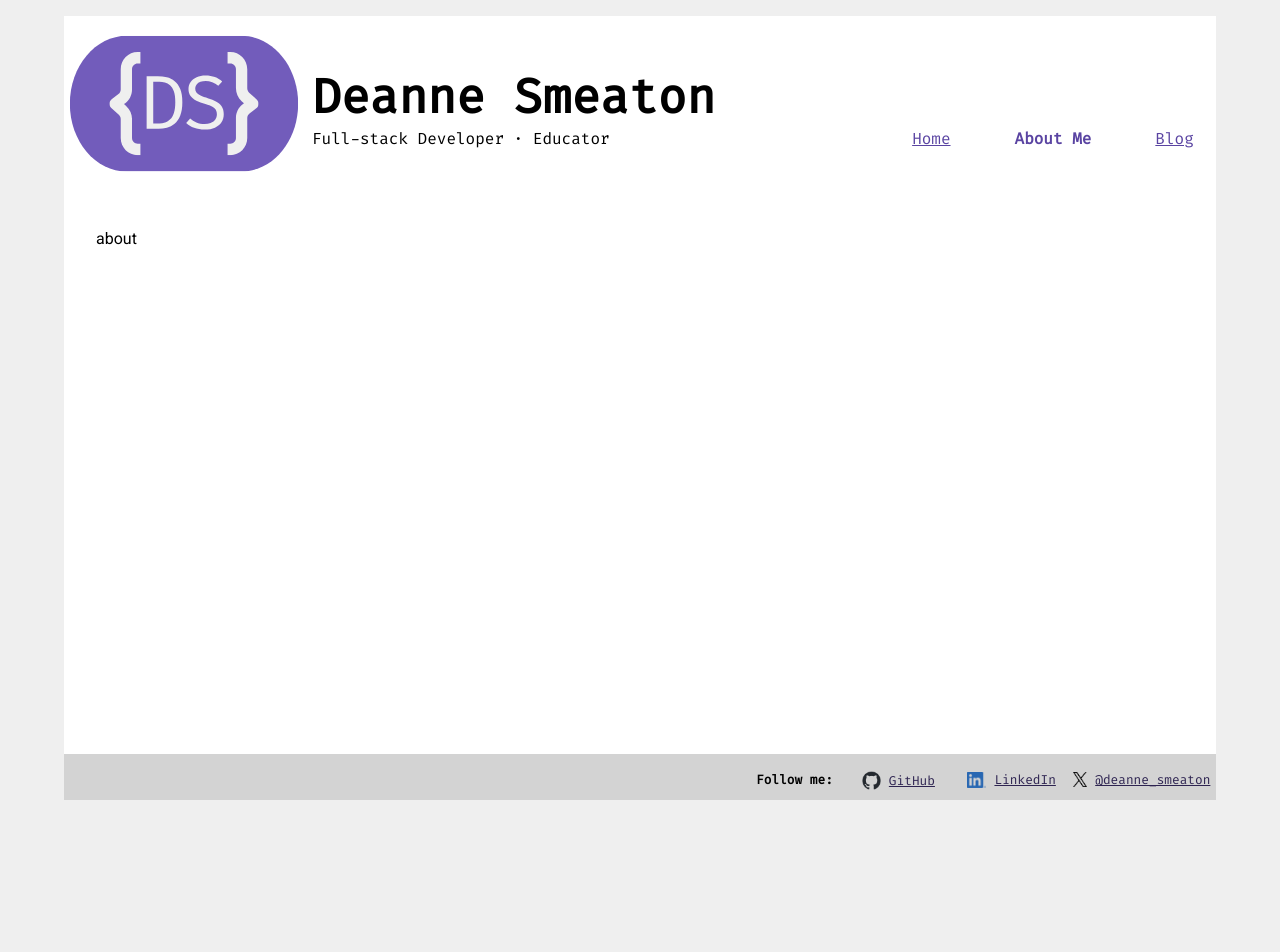
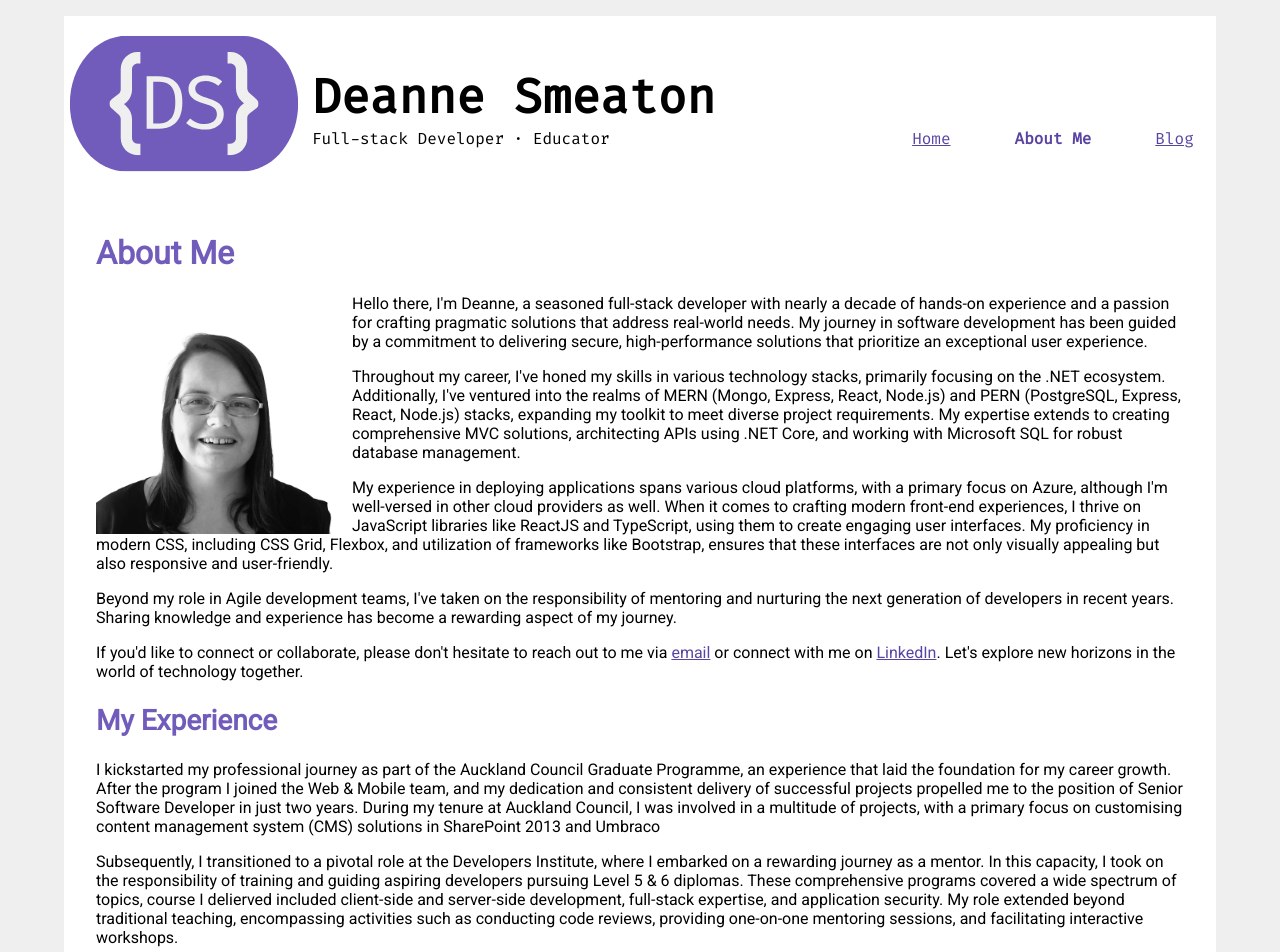
Before and after one commit to smeatond/deannesmeaton, a React (Vite) app in the folder client/: page /about in a window 1280 px wide. Shown: the top 952 px of the page. Before the commit the page ends 816 px from the top, so only its background shows below. Built offline with nearby package versions, Linux system fonts and the light colour scheme.

Commit message:
finish about me page

```diff
--- /dev/null
+++ b/client/src/pages/About.css
@@ -0,0 +1,10 @@
+.about-photo {
+  width: 15rem;
+}
+
+@media screen and (min-width: 37.5rem) {
+  .about-photo {
+    float: left;
+    margin-right: 1rem;
+  }
+}
--- a/client/src/pages/About.tsx
+++ b/client/src/pages/About.tsx
@@ -1,7 +1,86 @@
+import photo from "/images/deanne.png";
+import cv from "/docs/DeanneSmeaton_UpdatedCV2023_public.pdf";
+import "./About.css";
 function About() {
   return (
     <>
-      <p>about</p>{" "}
+      <h1>About Me</h1>{" "}
+      <section>
+        <img
+          src={photo}
+          alt="Photo of Deanne Smeaton"
+          className="about-photo"
+        />
+        <p>
+          Hello there, I'm Deanne, a seasoned full-stack developer with nearly a
+          decade of hands-on experience and a passion for crafting pragmatic
+          solutions that address real-world needs. My journey in software
+          development has been guided by a commitment to delivering secure,
+          high-performance solutions that prioritize an exceptional user
+          experience.
+        </p>
+        <p>
+          Throughout my career, I've honed my skills in various technology
+          stacks, primarily focusing on the .NET ecosystem. Additionally, I've
+          ventured into the realms of MERN (Mongo, Express, React, Node.js) and
+          PERN (PostgreSQL, Express, React, Node.js) stacks, expanding my
+          toolkit to meet diverse project requirements. My expertise extends to
+          creating comprehensive MVC solutions, architecting APIs using .NET
+          Core, and working with Microsoft SQL for robust database management.
+        </p>
+        <p>
+          My experience in deploying applications spans various cloud platforms,
+          with a primary focus on Azure, although I'm well-versed in other cloud
+          providers as well. When it comes to crafting modern front-end
+          experiences, I thrive on JavaScript libraries like ReactJS and
+          TypeScript, using them to create engaging user interfaces. My
+          proficiency in modern CSS, including CSS Grid, Flexbox, and
+          utilization of frameworks like Bootstrap, ensures that these
+          interfaces are not only visually appealing but also responsive and
+          user-friendly.
+        </p>
+        <p>
+          Beyond my role in Agile development teams, I've taken on the
+          responsibility of mentoring and nurturing the next generation of
+          developers in recent years. Sharing knowledge and experience has
+          become a rewarding aspect of my journey.
+        </p>
+        <p>
+          If you'd like to connect or collaborate, please don't hesitate to
+          reach out to me via{" "}
+          <a href="mailto:deanne.smeaton@gmail.com">email</a> or connect with me
+          on <a href="https://www.linkedin.com/in/smeatond/">LinkedIn</a>. Let's
+          explore new horizons in the world of technology together.{" "}
+        </p>
+      </section>
+      <section>
+        <h2>My Experience</h2>
+        <p>
+          I kickstarted my professional journey as part of the Auckland Council
+          Graduate Programme, an experience that laid the foundation for my
+          career growth. After the program I joined the Web & Mobile team, and
+          my dedication and consistent delivery of successful projects propelled
+          me to the position of Senior Software Developer in just two years.
+          During my tenure at Auckland Council, I was involved in a multitude of
+          projects, with a primary focus on customising content management
+          system (CMS) solutions in SharePoint 2013 and Umbraco
+        </p>
+        <p>
+          Subsequently, I transitioned to a pivotal role at the Developers
+          Institute, where I embarked on a rewarding journey as a mentor. In
+          this capacity, I took on the responsibility of training and guiding
+          aspiring developers pursuing Level 5 & 6 diplomas. These comprehensive
+          programs covered a wide spectrum of topics, course I delierved
+          included client-side and server-side development, full-stack
+          expertise, and application security. My role extended beyond
+          traditional teaching, encompassing activities such as conducting code
+          reviews, providing one-on-one mentoring sessions, and facilitating
+          interactive workshops.
+        </p>
+        <p>
+          <a href={cv}>View my latest CV</a>
+        </p>
+      </section>
     </>
   );
 }
--- a/client/src/pages/ErrorPage.tsx
+++ b/client/src/pages/ErrorPage.tsx
@@ -1,11 +1,13 @@
-import { useRouteError, isRouteErrorResponse } from "react-router-dom";
+import { useRouteError, isRouteErrorResponse, Link } from "react-router-dom";
 
 export default function ErrorPage() {
   const error = useRouteError();
   let errorMessage: string;
+  let pageNotFound: boolean = false;
   if (isRouteErrorResponse(error)) {
     // error is type `ErrorResponse`
     errorMessage = error.data || error.statusText;
+    pageNotFound = error.status === 404;
   } else if (error instanceof Error) {
     errorMessage = error.message;
   } else if (typeof error === "string") {
@@ -17,11 +19,23 @@ export default function ErrorPage() {
 
   return (
     <div id="error-page">
-      <h1>Oops!</h1>
-      <p>Sorry, an unexpected error has occurred.</p>
-      <p>
-        <i>{errorMessage}</i>
-      </p>
+      {pageNotFound ? (
+        <>
+          <h1>Oops! This page cannot be found.</h1>
+          <p>Sorry, the page you are trying to find no longer exists. </p>
+          <p>
+            Please return <Link to="/">Home</Link> to find your place again.
+          </p>
+        </>
+      ) : (
+        <>
+          <h1>Oops!</h1>
+          <p>Sorry, an unexpected error has occurred.</p>
+          <p>
+            <i>{errorMessage}</i>
+          </p>
+        </>
+      )}
     </div>
   );
 }
--- a/client/src/pages/Home.tsx
+++ b/client/src/pages/Home.tsx
@@ -18,7 +18,7 @@ function Home() {
       </section>
       <section>
         <h2>Latest Blog Posts</h2>
-        <p>Watch this space, this is comming soon!</p>
+        <p>Watch this space, this is coming soon!</p>
       </section>
     </>
   );
```
Also changed, not shown: client/public/images/deanne.png (added), 1 other file (tests, documents, lock files or other folders).
